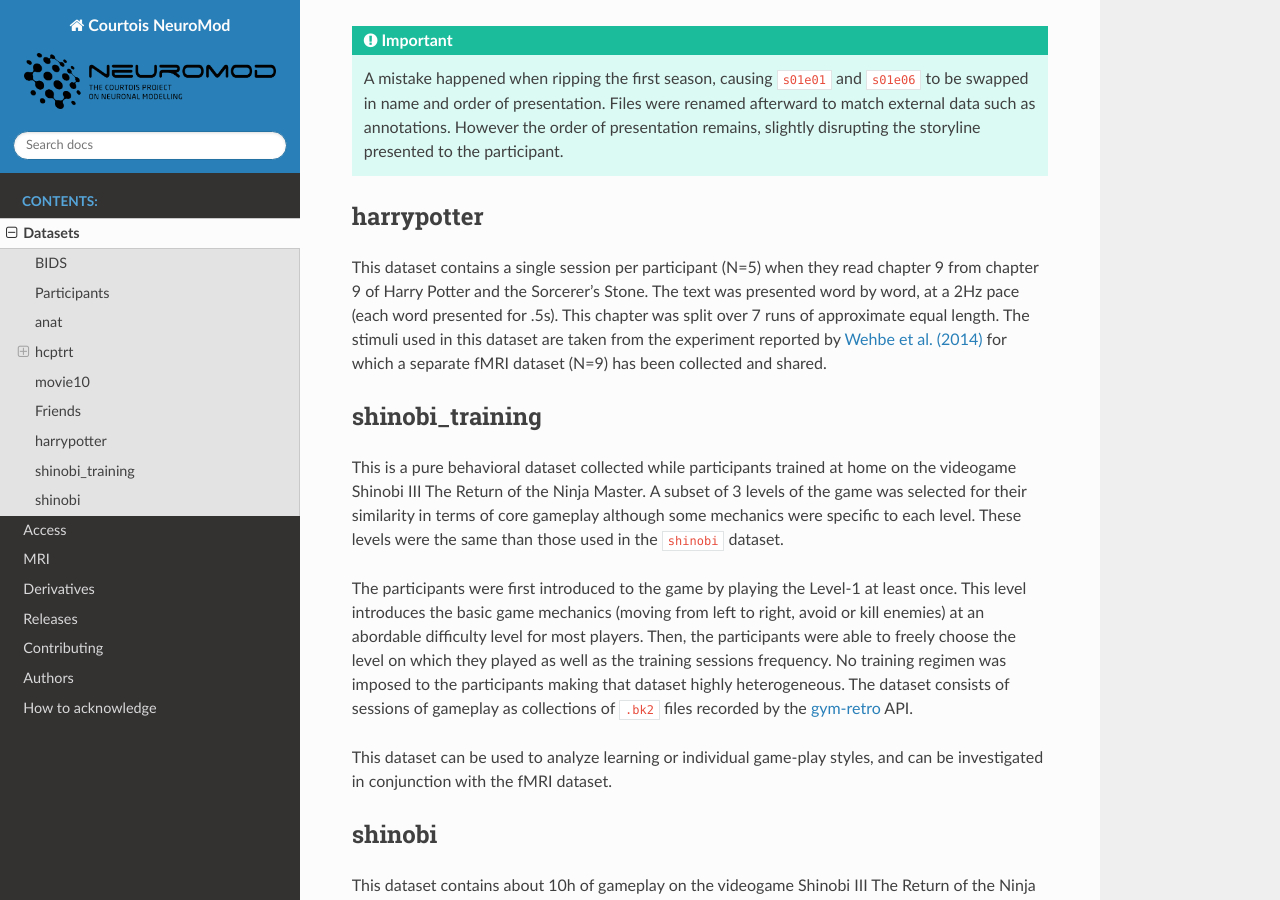
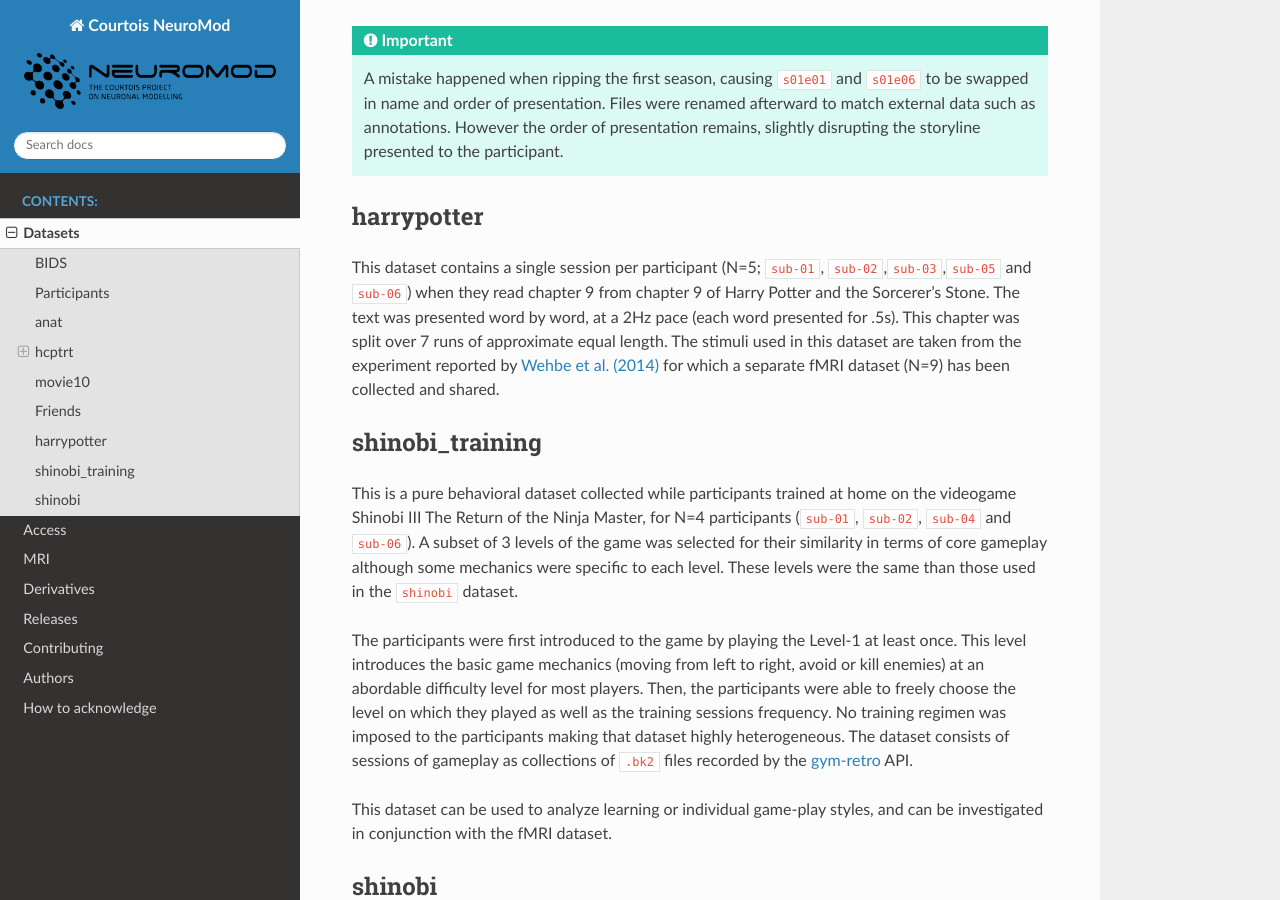
Before and after one commit to courtois-neuromod/cneuromod_docs, a Sphinx documentation site: the page built from source/DATASETS.md, in a window 1280 px wide and 900 px high, scrolled down 5703 px. Built offline with Sphinx 7.4.7 and the Read the Docs theme 2.0.0, drawn with Linux system fonts in a browser that asks for light colours.

Commit message:
Update DATASETS.md
added subject info ( both N and IDs) for harrypotter, shinobi_training

```diff
--- a/source/DATASETS.md
+++ b/source/DATASETS.md
@@ -93,11 +93,11 @@ A mistake happened when ripping the first season, causing `s01e01` and `s01e06`
 
 ## harrypotter
 
-This dataset contains a single session per participant (N=5) when they read chapter 9 from chapter 9 of Harry Potter and the Sorcerer’s Stone. The text was presented word by word, at a 2Hz pace (each word presented for .5s). This chapter was split over 7 runs of approximate equal length. The stimuli used in this dataset are taken from the experiment reported by [Wehbe et al. (2014)](https://www.biorxiv.org/content/10.1101/2020.09.28.316935v4.full.pdf#cite.wehbe2014) for which a separate fMRI dataset (N=9) has been collected and shared.
+This dataset contains a single session per participant (N=5; `sub-01`, `sub-02`,`sub-03`,`sub-05` and `sub-06`) when they read chapter 9 from chapter 9 of Harry Potter and the Sorcerer’s Stone. The text was presented word by word, at a 2Hz pace (each word presented for .5s). This chapter was split over 7 runs of approximate equal length. The stimuli used in this dataset are taken from the experiment reported by [Wehbe et al. (2014)](https://www.biorxiv.org/content/10.1101/2020.09.28.316935v4.full.pdf#cite.wehbe2014) for which a separate fMRI dataset (N=9) has been collected and shared.
 
 ## shinobi_training
 
-This is a pure behavioral dataset collected while participants trained at home on the videogame Shinobi III The Return of the Ninja Master.
+This is a pure behavioral dataset collected while participants trained at home on the videogame Shinobi III The Return of the Ninja Master,  for N=4 participants (`sub-01`, `sub-02`, `sub-04` and `sub-06`).
 A subset of 3 levels of the game was selected for their similarity in terms of core gameplay although some mechanics were specific to each level. These levels were the same than those used in the `shinobi` dataset.
 
 The participants were first introduced to the game by playing the Level-1 at least once. This level introduces the basic game mechanics (moving from left to right, avoid or kill enemies) at an abordable difficulty level for most players. Then, the participants were able to freely choose the level on which they played as well as the training sessions frequency. No training regimen was imposed to the participants making that dataset highly heterogeneous. The dataset consists of sessions of gameplay as collections of `.bk2` files recorded by the [gym-retro](https://github.com/openai/retro) API.
```
